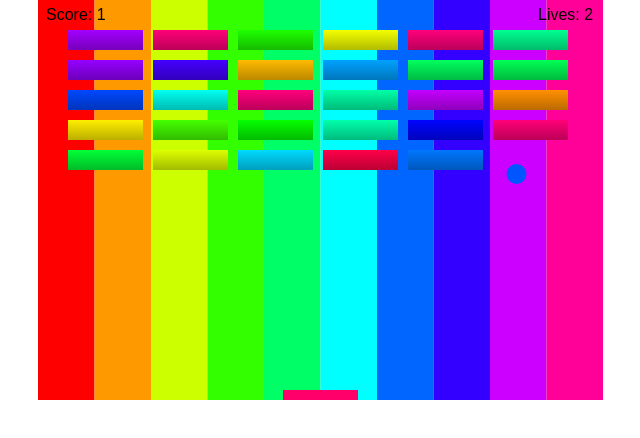
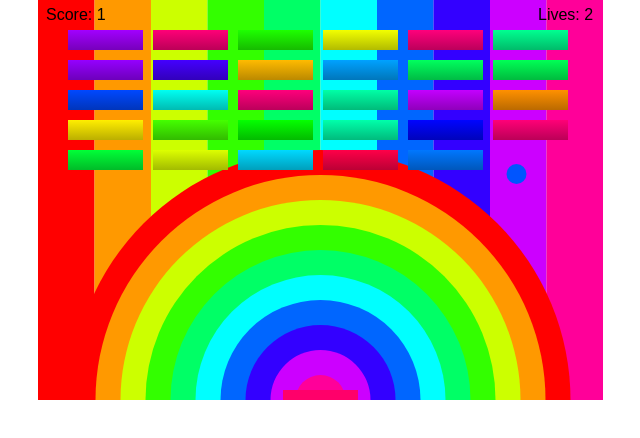
Before and after one commit to anselb/FEW-1.2-JavaScript-Foundations, a plain HTML site: page breakout.html in a window 1280 px wide. Shown: the whole page, without its empty margins (320-960 px from the left). Drawn offline with Linux system fonts and the light colour scheme.

Commit message:
Added rainbow arc to background

```diff
--- a/breakout.html
+++ b/breakout.html
@@ -144,6 +144,15 @@
           ctx.fillStyle = `hsl(${360 / 10 * rectCount}, 100%, 50%)`;
           ctx.fillRect(rectX, rectY, rectWidth, rectHeight);
         }
+        for(let rectCount = 10; rectCount > 0; rectCount--) {
+          // Begin path is necessary here
+          ctx.beginPath();
+          // Math to get rainbow color order correct
+          colorCount = 10 - rectCount
+          ctx.fillStyle = `hsl(${360 / 10 * colorCount}, 100%, 50%)`;
+          ctx.arc(canvas.width / 2, canvas.height, 25 * rectCount, Math.PI, 0);
+          ctx.fill();
+        }
         ctx.closePath();
       }
 
```
